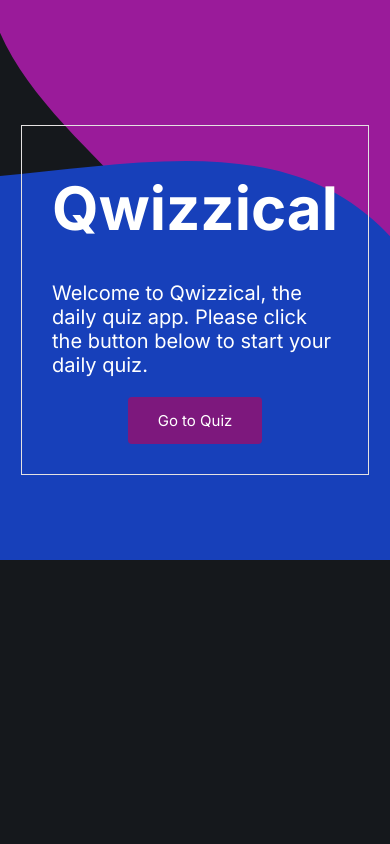
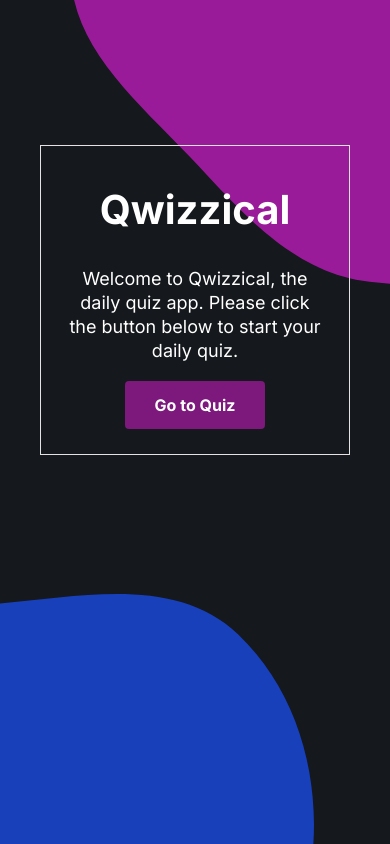
Before and after one commit to marktlinn/qwizzical, a React (Vite) app: page / in a window 390 px wide. Built offline with nearby package versions, Linux system fonts and the light colour scheme.

Commit message:
refactor & style removed the blobs as a background image instead places as images with negative z index in fixed positions fixed the responsiveness of the grid and buttons

```diff
--- a/src/App.jsx
+++ b/src/App.jsx
@@ -1,8 +1,9 @@
-import { useState } from 'react'
+import { useState } from 'react';
 // pages and components
-import Welcome from '../src/pages/Welcome'
-import Quiz from './pages/Quiz'
-
+import Welcome from '../src/pages/Welcome';
+import Quiz from './pages/Quiz';
+import blueBlob from './assets/blueBlob.svg';
+import purpleBlob from './assets/purpleBlob.svg';
 
 function App() {
   //setting states
@@ -15,6 +16,8 @@ function App() {
               setStartGame={setStartGame}
             /> :
             <Quiz/>}
+            <img className='blueBlob' src={blueBlob} alt="floating blob of blue colour" />
+            <img className='purpleBlob' src={purpleBlob} alt="floating blob of purple colour" />
         </div>
   )
 }
--- a/src/index.scss
+++ b/src/index.scss
@@ -30,10 +30,6 @@ body {
   margin: 0;
   background-color: $background-dark;
   color: #fff;
-  background-image: url('/blob5.svg'), url('/blobs.svg');
-  background-repeat: no-repeat;
-  background-position: left bottom, top right;
-  background-size: 500px;
   padding: 5rem 1rem 1rem 1rem;
 }
 
@@ -51,25 +47,27 @@ body {
     display: flex;
     flex-direction: column;
     align-items: center;
-    padding: 3rem;
+    padding: 2.5rem;
     border: 1px solid rgb(229, 226, 226);
     max-width: 800px;
   }
 
   h1{
-    font-size: 6rem;
+    font-size: 4rem;
   }
 
   p{
-    font-size: 2rem;
+    font-size: 1.8rem;
+    text-align: center;
   }
 
   button{
     border: none;
     border-radius: .4rem;
     background-color: $button-color;
-    font-size: 1.5rem;
     color: #fff;
+    font-weight: 700;
+    font-size: 1.6rem;
     padding: 1.5rem 3rem;
   }
 
@@ -100,39 +98,33 @@ body {
     text-align: center;
     width: 90%;
   }
-  li{
-  list-style: none;
-  }
+
   .question-block{
     margin-bottom: 2.5rem;
-  }
-  span{
-    display: block;
-    text-align: center;
-    font-size: 1.3rem;
   }
   .answer-btns{
     display: grid;
     grid-template-columns: 1fr 1fr;
-    gap: .5rem;
+    gap: .9rem .7rem;
     align-items: center;
     justify-content: center;
     margin: auto;
     margin-top: 1rem;
-    width: 90%;
+    width: 80%;
     button{
       padding: .7rem;
       color: #fff;
+      font-weight: 700;
+      font-size: 1.2rem;
       border: none;
       border-radius: 1rem;
       background-color: $button-color;
       box-shadow: 1px 1px 2px rgb(25, 5, 25);
-      width: 80%;
       line-height: 1.2rem;
       text-align: center;
       margin:auto;
-      height: 3.5rem;
-      width: 10rem;
+      height: 6rem;
+      width: 10.75rem;
     }
     button:hover{
       background-color: $button-hover;
@@ -158,6 +150,12 @@ body {
         background: #56c46e;
         color: $background-dark;
     }
+
+
+  @media screen and (min-width: 500px) {
+    display: grid;
+    grid-template-columns: repeat(4, 1fr);
+  }
   }
 
   hr{
@@ -170,15 +168,15 @@ body {
     display:flex;
     justify-content: center;
     align-items: center;
+    padding: 0 1.5rem;
     gap: 2rem;
 
     button{
-      width: 12rem;
-      height: 3.5rem;
       border: 1px solid #102e86;
       background: $button-selected;
-      font-weight: 600;
-      font-size: 1.2rem;
+      font-weight: 700;
+      font-size: 1.4rem;
+      padding: .5rem;
       border-radius: 1rem;
       color: #FFF;
     }
@@ -187,9 +185,26 @@ body {
     }
 
     p{
-      font-size: 1.2rem;
+      font-size: 1.5rem;
       font-weight: 600;
     }
   }
 
+
 }
+
+.blueBlob{
+  position: fixed;
+  bottom: 0;
+  left: 0;
+  z-index: -10;
+  height: 25rem;
+}
+
+.purpleBlob{
+  position: fixed;
+  top: 0;
+  right: 0;
+  z-index: -10;
+  height: 40rem;
+}
```
Also changed, not shown: src/assets/blueBlob.svg (renamed from public/blob5.svg), src/assets/purpleBlob.svg (renamed from public/blobs.svg).
